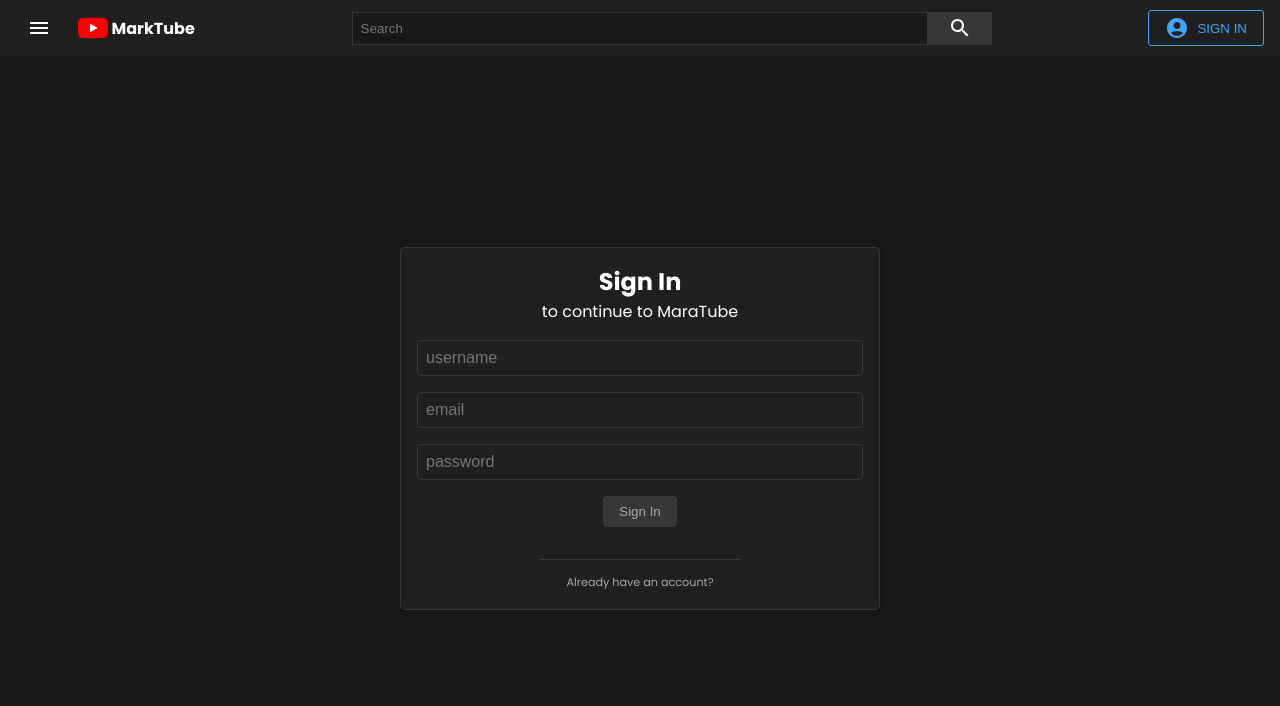
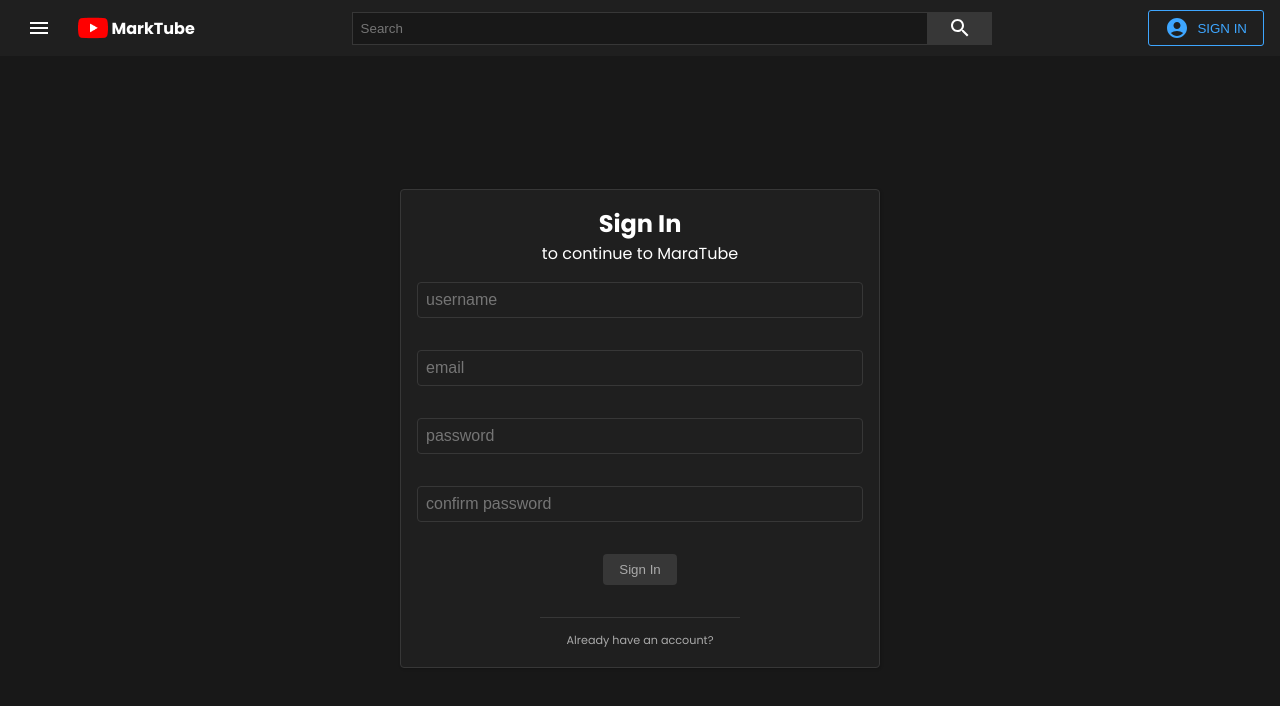
Before and after one commit to Marchelllo27/youtube-clone, a React (Vite) app: page /auth in a window 1280 px wide. Shown: the top 706 px of the page. Built offline with nearby package versions, Linux system fonts and the light colour scheme.

Commit message:
login form implemented

```diff
--- a/package.json
+++ b/package.json
@@ -22,7 +22,8 @@
     "react-router-dom": "^6.3.0",
     "react-transition-group": "^4.4.5",
     "styled-components": "^5.3.5",
-    "timeago.js": "^4.0.2"
+    "timeago.js": "^4.0.2",
+    "yup": "^0.32.11"
   },
   "devDependencies": {
     "@types/react": "^18.0.17",
--- a/src/components/Shared/CustomInput.jsx
+++ b/src/components/Shared/CustomInput.jsx
@@ -1,18 +1,63 @@
 import styled from "styled-components";
+import { useField } from "formik";
+
+const Container = styled.div`
+  position: relative;
+  margin-bottom: ${({ longError }) => (longError ? "0.5rem" : "2rem")};
+  text-align: ${({ longError }) => longError && "left"};
+
+  @media (min-width: 501px) {
+    margin-bottom: 2rem;
+  }
+`;
 
 const Input = styled.input`
   width: 100%;
   padding: 0.5rem;
   background-color: transparent;
-  border: 1px solid ${({ theme }) => theme.soft};
+  border: 1px solid ${({ theme, touched, error }) => (touched && error ? "var(--color-error)" : theme.soft)};
   border-radius: 4px;
-  margin-bottom: 1rem;
   outline: none;
-  color: white;
+  color: ${({ theme }) => theme.text};
   font-size: 1rem;
+
+  &:-webkit-autofill,
+  &:-webkit-autofill:hover,
+  &:-webkit-autofill:focus,
+  &:-webkit-autofill:active {
+    transition: background-color 1s ease 50000s;
+    -webkit-text-fill-color: ${({ theme }) => theme.text};
+  }
+`;
+
+const Small = styled.small`
+  color: var(--color-error);
+  position: ${({ longError }) => (longError ? "static" : "absolute")};
+  bottom: -1.5rem;
+  left: 0;
+
+  @media (min-width: 501px) {
+    position: absolute;
+  }
 `;
 
 const CustomInput = props => {
-  return <Input {...props} />;
+  // field gives us onBlur, onChange, value & connection with formik
+  // meta gives us info about touched and errors
+  const [field, meta] = useField(props);
+
+  let longError = false;
+  if (meta.error?.length > 35) {
+    longError = true;
+  }
+
+  return (
+    <Container longError={longError}>
+      <Input {...field} {...props} touched={meta.touched} error={meta.error} />
+
+      {/* ERROR MESSAGE */}
+      {meta.touched && meta.error && <Small longError={longError}>{meta.error}</Small>}
+    </Container>
+  );
 };
 export default CustomInput;
--- a/src/global.css.js
+++ b/src/global.css.js
@@ -20,6 +20,8 @@ body {
   --menu-item-paddingLeft: 1.75rem;
   --menu-item-letter-spacing: 0.5px;
   --scrollbar-width: 0.5rem;
+
+  --color-error: #f47373;
 
   /* HIDE SCROLLBAR WHEN MOBILE MENU IS OPENED */
   overflow: ${({ hideSCrollbar }) => hideSCrollbar && "hidden"};
--- a/src/pages/Auth.jsx
+++ b/src/pages/Auth.jsx
@@ -1,11 +1,13 @@
 import { useState } from "react";
 import styled from "styled-components";
-import { useFormik } from "formik";
+import { Formik, Form } from "formik";
+import CircularProgress from "@mui/material/CircularProgress";
 // EXTRA
 import { useSelector } from "react-redux";
 import CustomInput from "../components/Shared/CustomInput";
 import Title from "../Auth/Title";
 import Hr from "../components/Shared/Hr";
+import validationSchema, { loginSchemaValidation } from "../validation/auth-validation";
 
 const Container = styled.div`
   width: 90%;
@@ -16,11 +18,7 @@ const Container = styled.div`
   border-radius: 4px;
   box-shadow: ${({ isDarkTheme }) => !isDarkTheme && "1px 1px 3px rgba(0, 0, 0, 0.2)"};
   text-align: center;
-
-  transition: height 2s ease;
 `;
-
-const SignIn = styled.form``;
 
 const Button = styled.button`
   background-color: ${({ theme }) => theme.soft};
@@ -28,6 +26,10 @@ const Button = styled.button`
   padding: 0.5rem 1rem;
   border-radius: 4px;
   transition: all 0.2s ease;
+
+  &:disabled {
+    cursor: not-allowed;
+  }
 
   &:hover {
     background-color: #555555;
@@ -41,47 +43,92 @@ const ChangeMode = styled.small`
   cursor: pointer;
 `;
 
+const Spinner = styled(CircularProgress)`
+  &.MuiCircularProgress-root {
+    height: 1rem !important;
+    width: 1rem !important;
+    color: ${({ theme }) => theme.text};
+  }
+`;
+
 const Auth = () => {
   const [showLoginForm, setShowLoginForm] = useState(false);
   const { isDarkTheme } = useSelector(state => state.ui);
 
-  const { values, handleChange, handleSubmit, handleBlur, errors, touched } = useFormik({
-    initialValues: {
+  const initialValues = {
     username: "",
     email: "",
     password: "",
-    },
-  });
+    confirmPassword: "",
+  };
 
   const title = showLoginForm ? "Login" : "Sign In";
   const buttonText = showLoginForm ? "Login" : "Sign In";
 
-  const submitFormHandler = e => {
-    e.preventDefault();
-    console.log("Sending...");
+  const submitFormHandler = async (values, actions) => {
+    await new Promise(resolve => setTimeout(resolve, 2000));
+
+    if (showLoginForm) {
+      const userCredentials = {
+        name: values.username,
+        password: values.password,
+      };
+      console.log(userCredentials);
+    } else {
+      const userInfo = {
+        name: values.username,
+        email: values.email,
+        password: values.password,
+      };
+      console.log(userInfo);
+    }
+
+    actions.resetForm();
   };
 
-  const changeModeHandler = e => {
+  const changeModeHandler = () => {
     setShowLoginForm(prev => !prev);
   };
+
   return (
     <Container>
+      <Formik
+        initialValues={initialValues}
+        onSubmit={submitFormHandler}
+        validationSchema={showLoginForm ? loginSchemaValidation : validationSchema}
+      >
+        {({ isSubmitting, isValid }) => {
+          return (
+            <Form>
               <Title title={title} subtitle="to continue to MaraTube" />
-      <SignIn onSubmit={submitFormHandler}>
-        <CustomInput id="username" type="text" name="username" placeholder="username" required />
+              <CustomInput id="username" type="text" name="username" placeholder="username" />
 
-        {!showLoginForm && <CustomInput id="email" type="email" name="email" placeholder="email" required />}
+              {!showLoginForm && <CustomInput id="email" type="email" name="email" placeholder="email" />}
 
-        <CustomInput id="password" type="password" name="password" placeholder="password" required />
+              <CustomInput id="password" type="password" name="password" placeholder="password" />
 
-        <Button isDarkTheme={isDarkTheme}>{buttonText}</Button>
+              {!showLoginForm && (
+                <CustomInput
+                  id="confirmPassword"
+                  type="password"
+                  name="confirmPassword"
+                  placeholder="confirm password"
+                />
+              )}
+
+              <Button type="submit" isDarkTheme={isDarkTheme} disabled={isSubmitting || !isValid}>
+                {isSubmitting ? <Spinner /> : buttonText}
+              </Button>
 
               <Hr style={{ width: "200px", margin: " 2rem auto 0.5rem" }} />
 
               <ChangeMode onClick={changeModeHandler}>
                 {showLoginForm ? "Don't have an account yet?" : "Already have an account?"}
               </ChangeMode>
-      </SignIn>
+            </Form>
+          );
+        }}
+      </Formik>
     </Container>
   );
 };
--- /dev/null
+++ b/src/validation/auth-validation.js
@@ -0,0 +1,28 @@
+import * as yup from "yup";
+
+const schema = yup.object().shape({
+  username: yup.string().required("Username is required"),
+  email: yup
+    .string()
+    .lowercase() //transform string to lowercase just while validation
+    .matches(/^[a-zA-Z0-9._+-]+@[a-zA-Z0-9-]+\.[a-z]{2,}$/, "Not valid email")
+    .required("Email is required"),
+  password: yup
+    .string()
+    .matches(
+      /^(?=.*?[A-Z])(?=.*?[a-z])(?=.*?[0-9])(?=.*?[#?!@$%^&*-]).{6,}$/,
+      "At least: 1 uppercase, 1 lowercase, 1 number, 1 special character "
+    )
+    .required("Password is required"),
+  confirmPassword: yup
+    .string()
+    .oneOf([yup.ref("password"), null], "Password must match")
+    .required("Password should match"),
+});
+
+export const loginSchemaValidation = yup.object().shape({
+  username: yup.string().required("Username is required"),
+  password: yup.string().required("Password is required"),
+});
+
+export default schema;
```
Also changed, not shown: 1 other file (tests, documents, lock files or other folders). Lines whose indentation alone changed are shown as unchanged.
